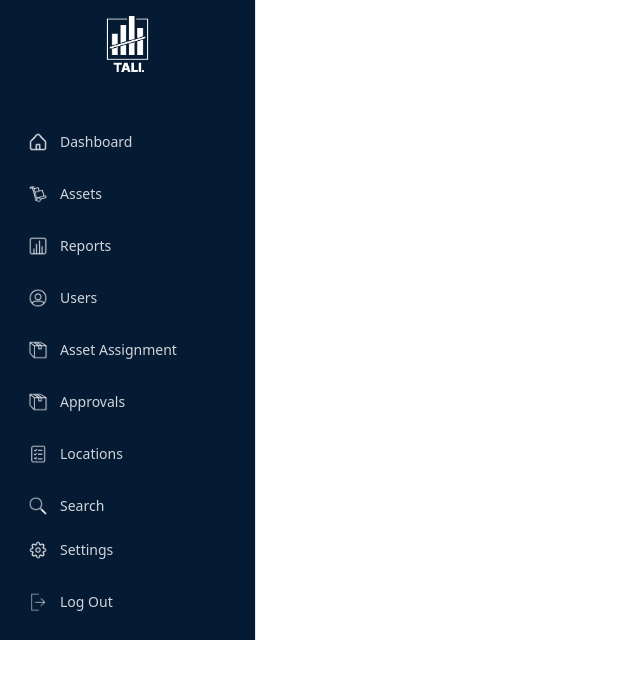
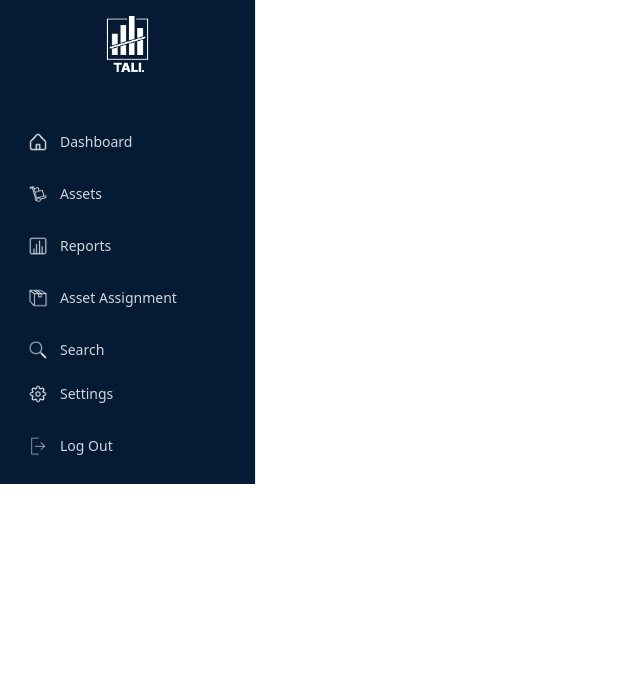
Before and after one commit to PrimeStrategy-Ghana-LTD/FrontEnd_PSTALI, a React (Vite) app: page /side-bar in a window 1280 px wide. Shown: the top 678 px of the page, without its empty margins (0-640 px from the left). Built offline with nearby package versions, Linux system fonts and the light colour scheme.

Commit message:
Sidebar is role based now

```diff
--- a/src/components/Sidebar1.jsx
+++ b/src/components/Sidebar1.jsx
@@ -11,19 +11,37 @@ import Manage from "../assets/images/Manage.png";
 import Users from "../assets/images/Users.png";
 import Order from "../assets/images/Order.png";
 import Search from "../assets/images/Search.png";
+import { getUserRole } from "../servicess/auth"; // Import the getUserRole function
 
 const topItems = [
   { label: "Dashboard", icon: Home, path: "/dashboard", exact: true },
   { label: "Assets", icon: Assets, path: "/dashboard/assets" },
   { label: "Reports", icon: Report, path: "/dashboard/reports" },
-  { label: "Users", icon: Users, path: "/dashboard/users" },
+  {
+    label: "Users",
+    icon: Users,
+    path: "/dashboard/users",
+    allowedRoles: ["administrator"] // Only administrators can see this
+  },
   { label: "Asset Assignment", icon: Order, path: "/dashboard/assigned" },
-  { label: "Approvals", icon: Order, path: "/dashboard/approvals" },
-  { label: "Locations", icon: Manage, path: "/dashboard/manage-location" },
+  {
+    label: "Approvals",
+    icon: Order,
+    path: "/dashboard/approvals",
+    allowedRoles: ["administrator"] // Only administrators can see this
+  },
+  {
+    label: "Locations",
+    icon: Manage,
+    path: "/dashboard/manage-location",
+    allowedRoles: ["administrator", "assetManager"] // Administrators and asset managers can see this
+  },
   { label: "Search", icon: Search, path: "/search" },
 ];
 
 const Sidebar1 = ({ setSidebarOpen }) => {
+  const userRole = getUserRole(); // Get the current user's role
+
   const handleNavClick = () => {
     if (setSidebarOpen) {
       setSidebarOpen(false);
@@ -37,6 +55,16 @@ const Sidebar1 = ({ setSidebarOpen }) => {
     // Redirect to login
     window.location.href = "/";
   };
+
+  // Filter items based on user role
+  const visibleTopItems = topItems.filter(item => {
+    // If item has no allowedRoles restriction, show it to everyone
+    if (!item.allowedRoles) {
+      return true;
+    }
+    // If item has allowedRoles restriction, check if user's role is included
+    return item.allowedRoles.includes(userRole);
+  });
 
   return (
     <div className="flex flex-col h-full w-64 bg-[#051b34] border-r border-gray-200">
@@ -59,7 +87,7 @@ const Sidebar1 = ({ setSidebarOpen }) => {
       <nav className="flex-1 flex flex-col justify-between px-4 pb-4">
         {/* Top navigation items */}
         <div className="space-y-2 mt-8">
-          {topItems.map((item, index) => (
+          {visibleTopItems.map((item, index) => (
             <NavLink
               key={index}
               to={item.path}
```
